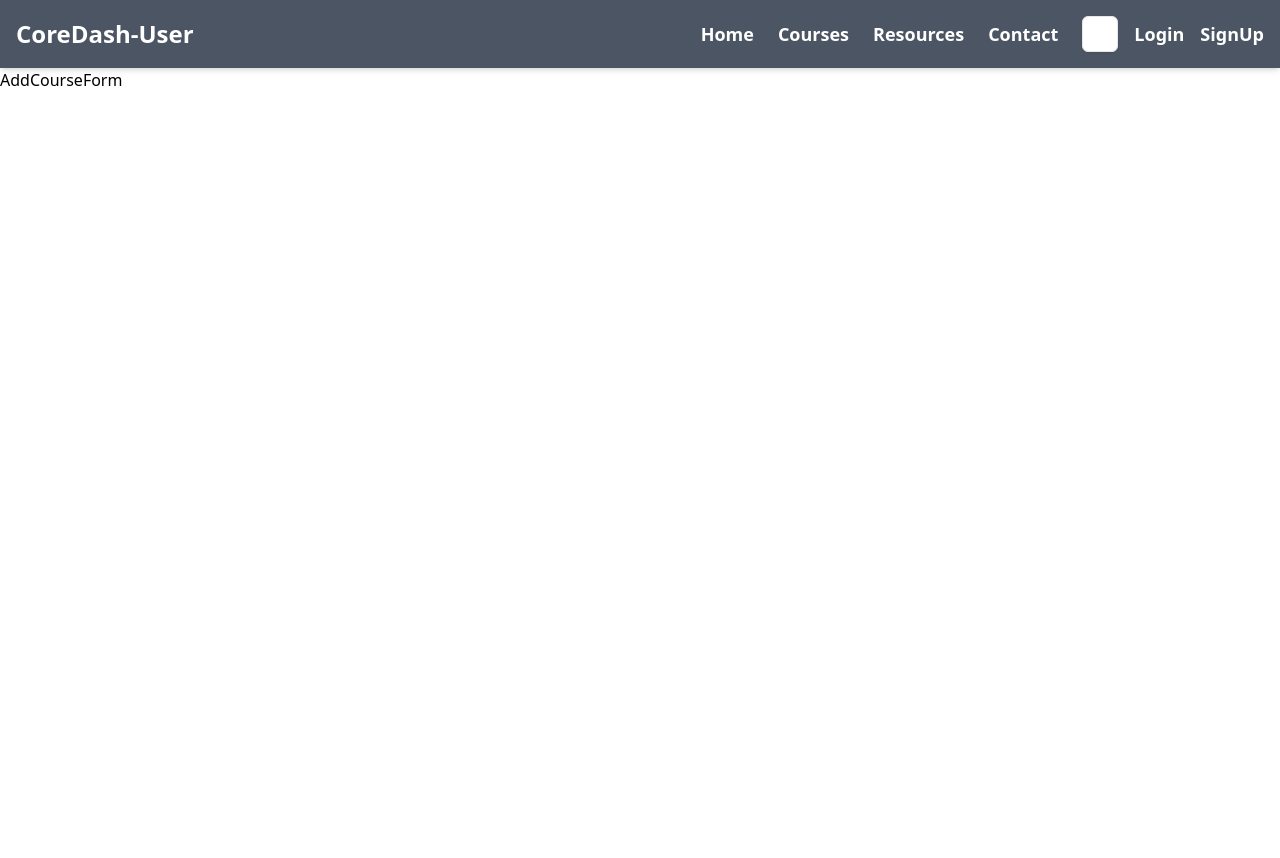
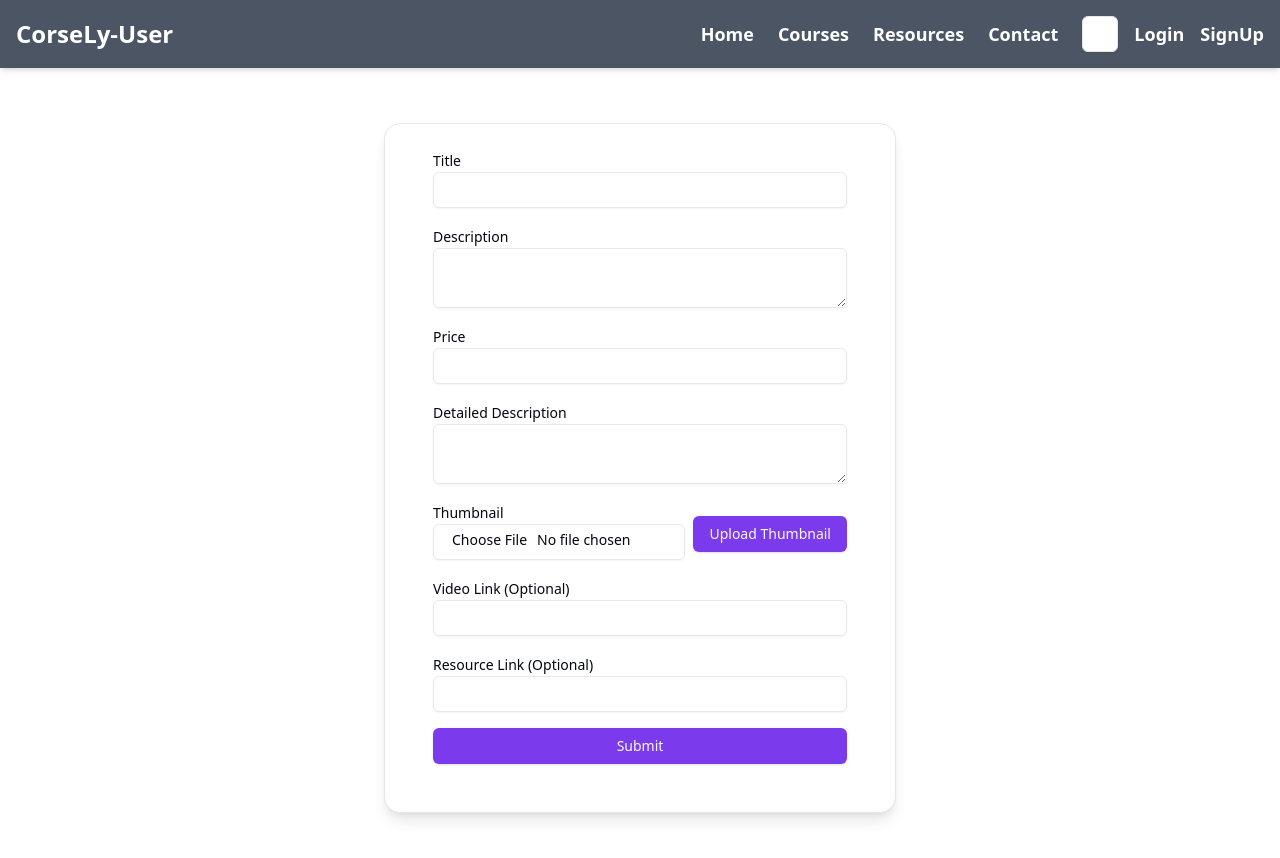
Before and after one commit to ShreyashBansod16/CourseLy, a Next.js app: page /pages/courses/addcourse in a window 1280 px wide. Shown: the top 858 px of the page. Before the commit the page ends 800 px from the top, so only its background shows below. Built offline with nearby package versions, Linux system fonts and the light colour scheme; no server answers; the database is empty.

Commit message:
added form for addCourse

```diff
--- a/app/api/courses/postCourse/route.ts
+++ b/app/api/courses/postCourse/route.ts
@@ -6,7 +6,7 @@ export async function POST(req: NextRequest) {
     const body = await req.json();
     const { title, description, price, detailed_description, thumbnail_link, video_link, resource_link } = body;
 
-    if (!title || !description || !price || !detailed_description || !thumbnail_link || !video_link) {
+    if (!title || !description || !price || !detailed_description || !thumbnail_link ) {
       return NextResponse.json({ error: "Missing required fields" }, { status: 400 });
     }
 
--- a/app/pages/courses/addcourse/page.tsx
+++ b/app/pages/courses/addcourse/page.tsx
@@ -1,10 +1,10 @@
-import CourseForm from '@/components/ownComponents/AddCourseForm'
+import AddCourseForm from '@/components/ownComponents/AddCourseForm'
 import React from 'react'
 
 export default function page() {
   return (
     <div>
-        <CourseForm/>
+        <AddCourseForm/>
     </div>
   )
 }
--- a/components/course-grid.tsx
+++ b/components/course-grid.tsx
@@ -25,7 +25,7 @@ export function CourseGrid() {
         {Finalcourses.map((course: any) => (
           <CourseCard
             key={course.id}
-            imageUrl={course.imageUrl}
+            imageUrl={course.thumbnail_link}
             title={course.title}
             description={course.description}
             onView={() => console.log(`View course: ${course.title}`)}
--- a/components/ownComponents/AddCourseForm.tsx
+++ b/components/ownComponents/AddCourseForm.tsx
@@ -1,5 +1,131 @@
+'use client';
+import { useState, ChangeEvent, FormEvent } from "react";
+import { useRouter } from "next/navigation";
+import { Input } from "@/components/ui/input";
+import { Button } from "@/components/ui/button";
+import { Textarea } from "@/components/ui/textarea";
+import { Card, CardContent } from "@/components/ui/card";
+import { Label } from "@/components/ui/label";
+import axios from "axios";
+
+interface FormData {
+  title: string;
+  description: string;
+  price: string;
+  detailed_description: string;
+  thumbnail_link: string;
+  video_link?: string;
+  resource_link?: string;
+}
+
 export default function AddCourseForm() {
+  const router = useRouter();
+  const [formData, setFormData] = useState<FormData>({
+    title: "",
+    description: "",
+    price: "",
+    detailed_description: "",
+    thumbnail_link: "",
+    video_link: "",
+    resource_link: ""
+  });
+
+  const [thumbnailFile, setThumbnailFile] = useState<File | null>(null);
+  const [uploadingThumbnail, setUploadingThumbnail] = useState(false);
+  const [submitting, setSubmitting] = useState(false);
+  const [errorMessage, setErrorMessage] = useState("");
+
+  const handleInputChange = (e: ChangeEvent<HTMLInputElement | HTMLTextAreaElement>) => {
+    const { name, value } = e.target;
+    setFormData({ ...formData, [name]: value });
+  };
+
+  const handleThumbnailUpload = async () => {
+    const Preset = process.env.NEXT_PUBLIC_CLOUDINARY_UPLOAD_PRESET;
+    if (!thumbnailFile) return;
+    setUploadingThumbnail(true);
+    setErrorMessage("");
+    const uploadData = new FormData();
+    uploadData.append("file", thumbnailFile);
+    uploadData.append("upload_preset", `${Preset}`);
+
+    try {
+      const ImageUrl = process.env.NEXT_PUBLIC_CLOUDINARY_URL;
+      const response = await axios.post(`${ImageUrl}`, uploadData);
+      setFormData((prev) => ({ ...prev, thumbnail_link: response.data.secure_url }));
+      setUploadingThumbnail(false);
+    } catch (error) {
+      console.error("Error uploading image", error);
+      setUploadingThumbnail(false);
+    }
+  };
+
+  const handleSubmit = async (e: FormEvent<HTMLFormElement>) => {
+    e.preventDefault();
+    setSubmitting(true);
+    setErrorMessage("");
+    try {
+      await axios.post("/api/courses/postCourse", formData);
+      router.push("/pages/courses/allcourses");
+    } catch (error) {
+      console.error("Error submitting form", error);
+      setErrorMessage("Error submitting form. Please try again.");
+      setSubmitting(false);
+    }
+  };
+
   return (
-    <div>AddCourseForm</div>
-  )
+    <div className="flex items-center justify-center min-h-screen p-4">
+      <Card className="w-full max-w-lg p-6 shadow-lg rounded-2xl">
+        <CardContent>
+          <form onSubmit={handleSubmit} className="space-y-4">
+            <div>
+              <Label>Title</Label>
+              <Input name="title" value={formData.title} onChange={handleInputChange} required />
+            </div>
+
+            <div>
+              <Label>Description</Label>
+              <Textarea name="description" value={formData.description} onChange={handleInputChange} required />
+            </div>
+
+            <div>
+              <Label>Price</Label>
+              <Input type="number" name="price" value={formData.price} onChange={handleInputChange} required />
+            </div>
+
+            <div>
+              <Label>Detailed Description</Label>
+              <Textarea name="detailed_description" value={formData.detailed_description} onChange={handleInputChange} required />
+            </div>
+
+            <div className="flex items-center space-x-2">
+              <div>
+                <Label>Thumbnail</Label>
+                <Input type="file" accept="image/*" onChange={(e) => setThumbnailFile(e.target.files?.[0] || null)} />
+              </div>
+              <Button type="button" onClick={handleThumbnailUpload} disabled={uploadingThumbnail || !!formData.thumbnail_link} className="mt-2">
+                {uploadingThumbnail ? "Uploading..." : "Upload Thumbnail"}
+              </Button>
+            </div>
+
+            <div>
+              <Label>Video Link (Optional)</Label>
+              <Input name="video_link" value={formData.video_link} onChange={handleInputChange} />
+            </div>
+
+            <div>
+              <Label>Resource Link (Optional)</Label>
+              <Input name="resource_link" value={formData.resource_link} onChange={handleInputChange} />
+            </div>
+
+            <Button type="submit" className="w-full" disabled={submitting}>
+              {submitting ? "Submitting..." : "Submit"}
+            </Button>
+            {errorMessage && <p className="text-red-500 text-sm mt-2">{errorMessage}</p>}
+          </form>
+        </CardContent>
+      </Card>
+    </div>
+  );
 }
--- a/components/ownComponents/Navbar.tsx
+++ b/components/ownComponents/Navbar.tsx
@@ -16,7 +16,7 @@ export default function Navbar() {
       <div className="flex items-center justify-between p-4">
         {/* Navbar Logo */}
         <div className="text-2xl font-bold">
-          <Link href="/">CoreDash-{userData?.name || "User"}</Link>
+          <Link href="/">CorseLy-{userData?.name.toUpperCase() || "User"}</Link>
         </div>
 
         <div className="md:hidden">
--- a/next.config.ts
+++ b/next.config.ts
@@ -2,7 +2,7 @@ import type { NextConfig } from "next";
 
 const nextConfig: NextConfig = {
   images: {
-    domains: ['stock.adobe.com'],
+    domains: ["res.cloudinary.com","example.com"],
   },
 };
 
--- a/package.json
+++ b/package.json
@@ -15,8 +15,10 @@
     "@radix-ui/react-label": "^2.1.1",
     "@radix-ui/react-separator": "^1.1.1",
     "@radix-ui/react-slot": "^1.1.1",
+    "@shadcn/ui": "^0.0.4",
     "@supabase/supabase-js": "^2.48.1",
     "@types/bcryptjs": "^2.4.6",
+    "axios": "^1.7.9",
     "bcryptjs": "^2.4.3",
     "class-variance-authority": "^0.7.1",
     "clsx": "^2.1.1",
```
Also changed, not shown: 1 other file (tests, documents, lock files or other folders).
